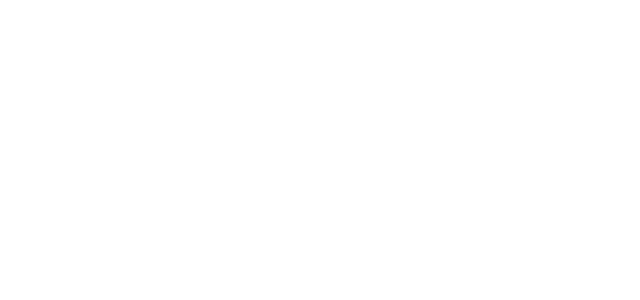
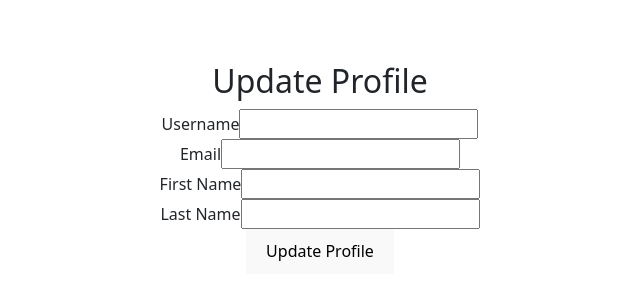
Before and after one commit to oracle-wizard/cen3031-group2, a React (Vite) app: page /update-profile in a window 1280 px wide. Before the commit this address had no page. Shown: the part 232-532 px from the top of the page, without its empty margins (320-960 px from the left). Built offline with nearby package versions, Linux system fonts and the light colour scheme.

Commit message:
added basic account update page - no end functionality

```diff
--- a/src/App.tsx
+++ b/src/App.tsx
@@ -3,6 +3,7 @@
 import HomePage from './pages/HomePage';
 import RegistrationPage from './pages/RegistrationPage';
 import LoginPage from './pages/LoginPage';
+import UpdateProfile from './pages/AccountUpdate';
 import './App.css';
 
 const App: React.FC = () => {
@@ -12,6 +13,7 @@
         <Route path="/" element={<HomePage />} />
         <Route path="/register" element={<RegistrationPage />} />
         <Route path="/login" element={<LoginPage />} />
+        <Route path="/update-profile" element={<UpdateProfile />} />
       </Routes>
     </Router>
   );
--- /dev/null
+++ b/src/pages/AccountUpdate.tsx
@@ -0,0 +1,93 @@
+import React, { useState } from 'react';
+import axios from 'axios';
+
+type UserProfile = {
+  username: string;
+  email: string;
+  firstName: string;
+  lastName: string;
+};
+
+const UpdateProfile: React.FC = () => {
+  // Initialize form state
+  const [profile, setProfile] = useState<UserProfile>({
+    username: '',
+    email: '',
+    firstName: '',
+    lastName: ''
+  });
+
+  const [message, setMessage] = useState<string | null>(null);
+
+  const handleInputChange = (e: React.ChangeEvent<HTMLInputElement>) => {
+    const { name, value } = e.target;
+    setProfile((prevProfile) => ({ ...prevProfile, [name]: value }));
+  };
+
+  const handleSubmit = async (e: React.FormEvent) => {
+    e.preventDefault();
+    try {
+      await axios.put('http://localhost:3000/api/update-profile', profile);
+      setMessage('Profile updated successfully!');
+    } catch (error) {
+      setMessage('Error updating profile. Please try again.');
+      console.error(error);
+    }
+  };
+
+  return (
+    <div style={{ maxWidth: '400px', margin: '0 auto', padding: '1rem' }}>
+      <h2>Update Profile</h2>
+      {message && <p>{message}</p>}
+      <form onSubmit={handleSubmit}>
+        <div>
+          <label htmlFor="username">Username</label>
+          <input
+            type="text"
+            id="username"
+            name="username"
+            value={profile.username}
+            onChange={handleInputChange}
+            required
+          />
+        </div>
+        <div>
+          <label htmlFor="email">Email</label>
+          <input
+            type="email"
+            id="email"
+            name="email"
+            value={profile.email}
+            onChange={handleInputChange}
+            required
+          />
+        </div>
+        <div>
+          <label htmlFor="firstName">First Name</label>
+          <input
+            type="text"
+            id="firstName"
+            name="firstName"
+            value={profile.firstName}
+            onChange={handleInputChange}
+            required
+          />
+        </div>
+        <div>
+          <label htmlFor="lastName">Last Name</label>
+          <input
+            type="text"
+            id="lastName"
+            name="lastName"
+            value={profile.lastName}
+            onChange={handleInputChange}
+            required
+          />
+        </div>
+        <button type="submit">Update Profile</button>
+      </form>
+    </div>
+  );
+};
+
+export default UpdateProfile;
```
Also changed, not shown: .circleci/config.yml, 1 other file (tests, documents, lock files or other folders).
